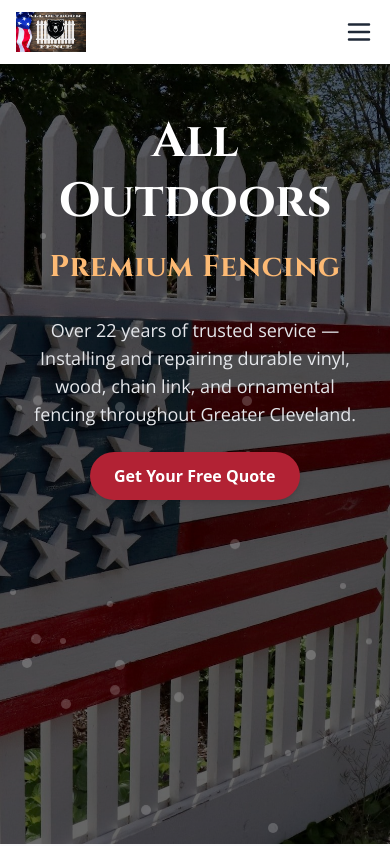
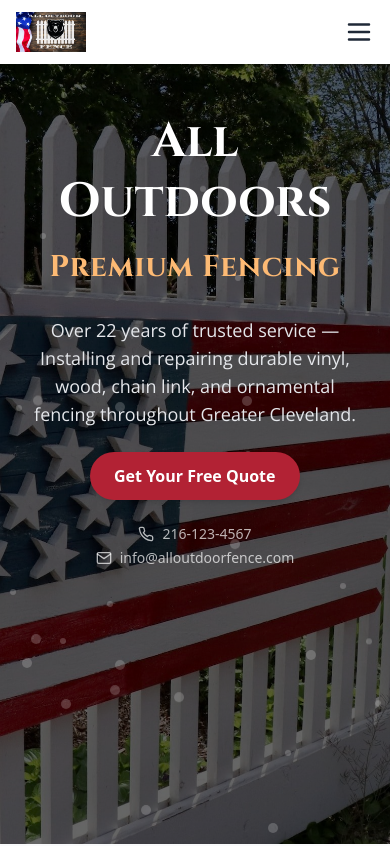
Before and after one commit to AndrewPelfrey/alloutdoors, a React (Vite) app in the folder alloutdoors/: page / in a window 390 px wide. Shown: the top 846 px of the page. Built offline with nearby package versions, Linux system fonts and the light colour scheme; the HTML template or start-up script is replaced by a standard one.

Commit message:
added phone and email to hero

```diff
--- a/alloutdoors/src/components/Hero.jsx
+++ b/alloutdoors/src/components/Hero.jsx
@@ -1,4 +1,6 @@
 import React from "react";
+import { FiPhone, FiMail } from "react-icons/fi";
+
 
 function Hero() {
   return (
@@ -54,7 +56,7 @@ function Hero() {
             vinyl, wood, chain link, and ornamental fencing throughout Greater
             Cleveland.
           </p>
-          <a
+         <a
   href="/contact"
   className="inline-block bg-flag-red hover:bg-red-700 text-white font-semibold py-3 px-6 rounded-full transition-transform transform hover:scale-105 shadow-md shake-slow"
   data-aos="zoom-in"
@@ -63,6 +65,18 @@ function Hero() {
   Get Your Free Quote
 </a>
 
+{/* Contact Info */}
+<div className="mt-4 text-white/70 text-sm flex flex-col items-center space-y-1">
+  <div className="flex items-center space-x-2">
+    <FiPhone className="w-4 h-4" />
+    <a href="tel:2161234567" className="hover:underline">216-123-4567</a>
+  </div>
+  <div className="flex items-center space-x-2">
+    <FiMail className="w-4 h-4" />
+    <a href="mailto:info@alloutdoorfence.com" className="hover:underline">info@alloutdoorfence.com</a>
+  </div>
+</div>
+
         </div>
       </div>
     </section>
```
